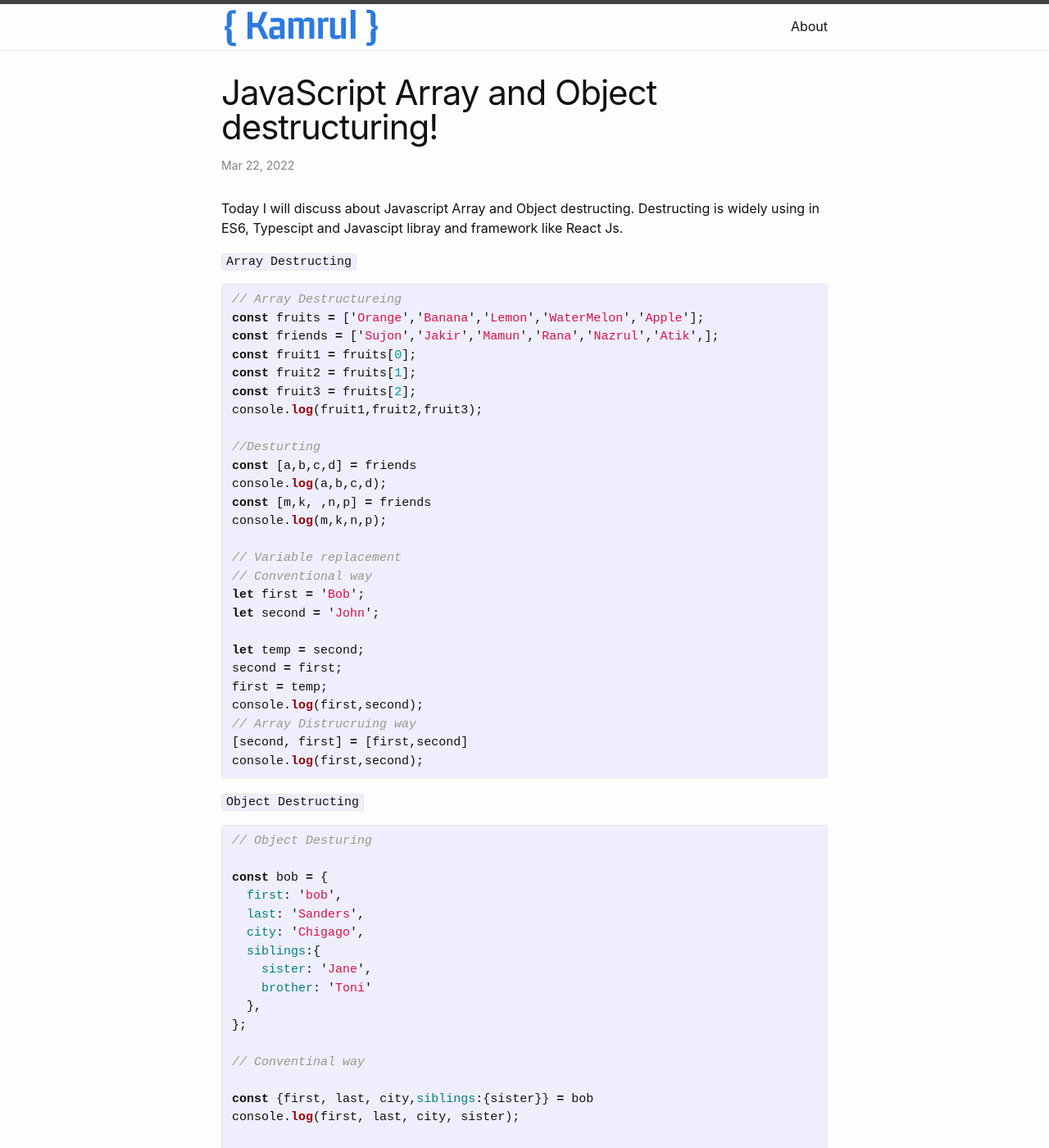
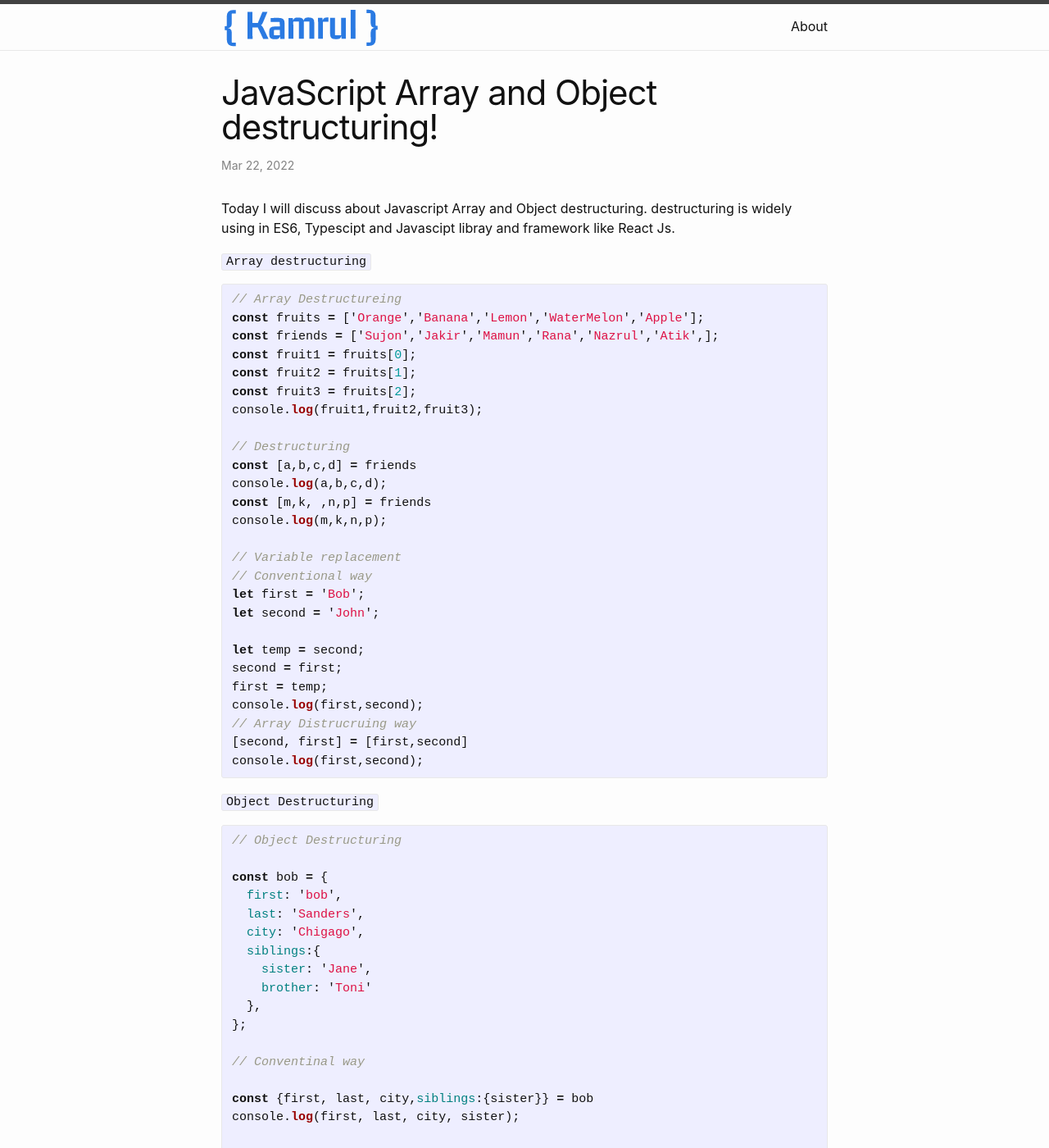
Before and after one commit to themeexpress/themeexpress.github.io, a Jekyll site: the page built from _posts/2022-02-23-JavaScript-Array-and-Object-destructuring.markdown, in a window 1280 px wide and 1400 px high. Shown: the whole window at 82% size. Built offline with Jekyll 4.4.1, drawn with Linux system fonts in a browser that asks for light colours.

Commit message:
Update JavaScript Destructuring
Destructuring

```diff
--- a/_posts/2022-02-23-JavaScript-Array-and-Object-destructuring.markdown
+++ b/_posts/2022-02-23-JavaScript-Array-and-Object-destructuring.markdown
@@ -2,11 +2,11 @@
 layout: post
 title:  "JavaScript Array and Object destructuring!"
 date:   2022-03-22 23:23:48 +0900
-categories: jekyll update
+categories: JavaScript
 ---
-Today I will discuss about Javascript Array and Object destructing. Destructing is widely using in ES6, Typescipt and Javascipt libray and framework like React Js.
+Today I will discuss about Javascript Array and Object destructuring. destructuring is widely using in ES6, Typescipt and Javascipt libray and framework like React Js.
 
-`Array Destructing`
+`Array destructuring`
 
 {% highlight javascript %}
 // Array Destructureing
@@ -17,7 +17,7 @@ const fruit2 = fruits[1];
 const fruit3 = fruits[2];
 console.log(fruit1,fruit2,fruit3);
 
-//Desturting
+// Destructuring
 const [a,b,c,d] = friends
 console.log(a,b,c,d);
 const [m,k, ,n,p] = friends
@@ -37,11 +37,11 @@ console.log(first,second);
 console.log(first,second);
 {% endhighlight %}
 
-`Object Destructing`
+`Object Destructuring`
 
 {% highlight javascript %}
 
-// Object Desturing
+// Object Destructuring
 
 const bob = {
   first: 'bob',
@@ -67,4 +67,5 @@ function printPerson(person){
   console.log(first, last, city); //output is: bob Saners
 }
 printPerson(bob);
+
 {% endhighlight %}
```
